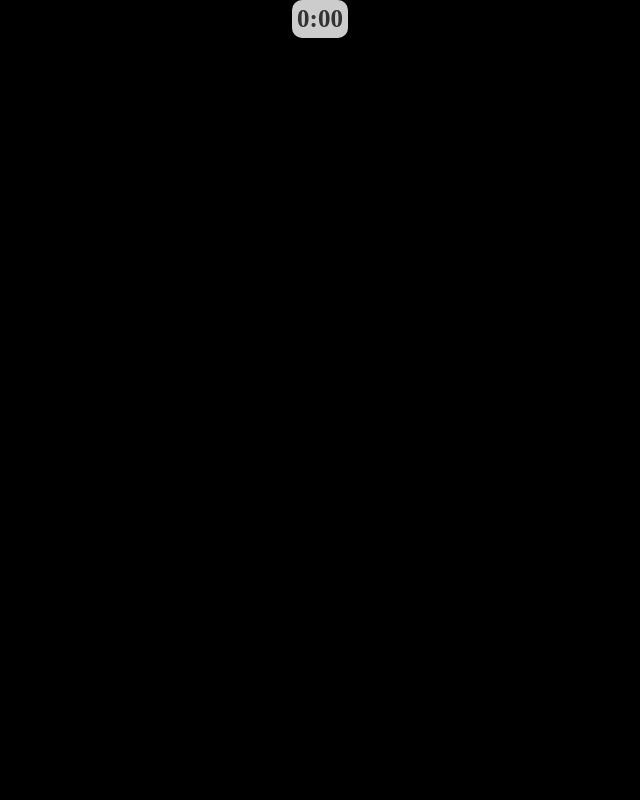
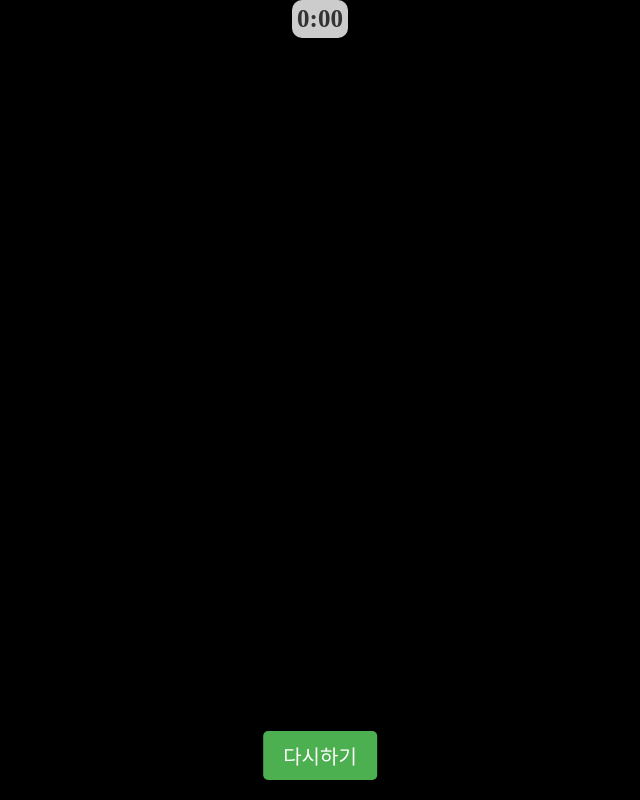
Before and after one commit to choisee/finger-pick, a plain HTML site: page index.html in a window 1280 px wide. Shown: the whole page, without its empty margins (320-960 px from the left). Drawn offline with Linux system fonts and the light colour scheme.

Commit message:
show reset game button when 0:00 and player is zero

```diff
--- a/index.html
+++ b/index.html
@@ -245,6 +245,11 @@
       function updateTimer() {
         if (timerValue <= 0) {
           clearInterval(timerInterval); // Stop the timer once it's 0
+          if (touches.length === 0) {
+            // Disable touch events and show reset button when the timer hits 0:00
+            isGameActive = false;
+            resetButton.classList.remove("hidden"); // Show the reset button
+          }
           return;
         }
 
```
